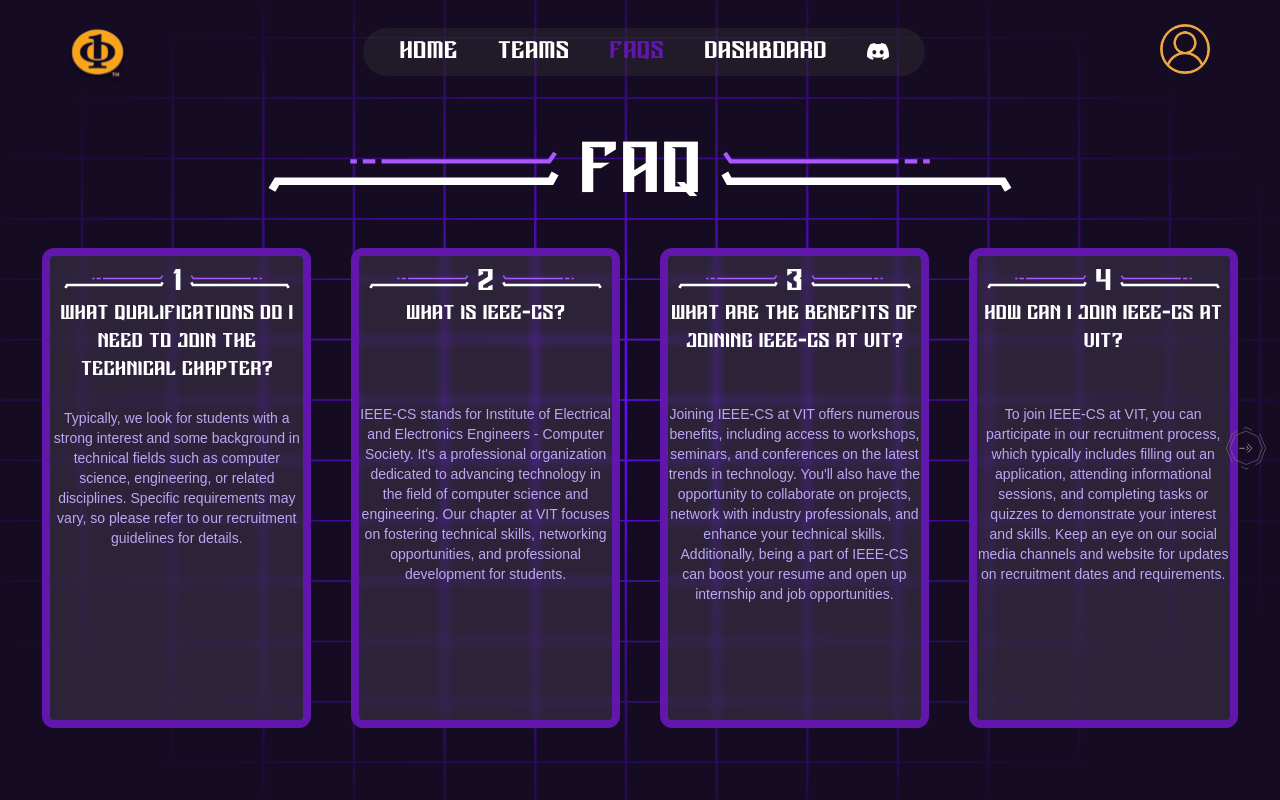
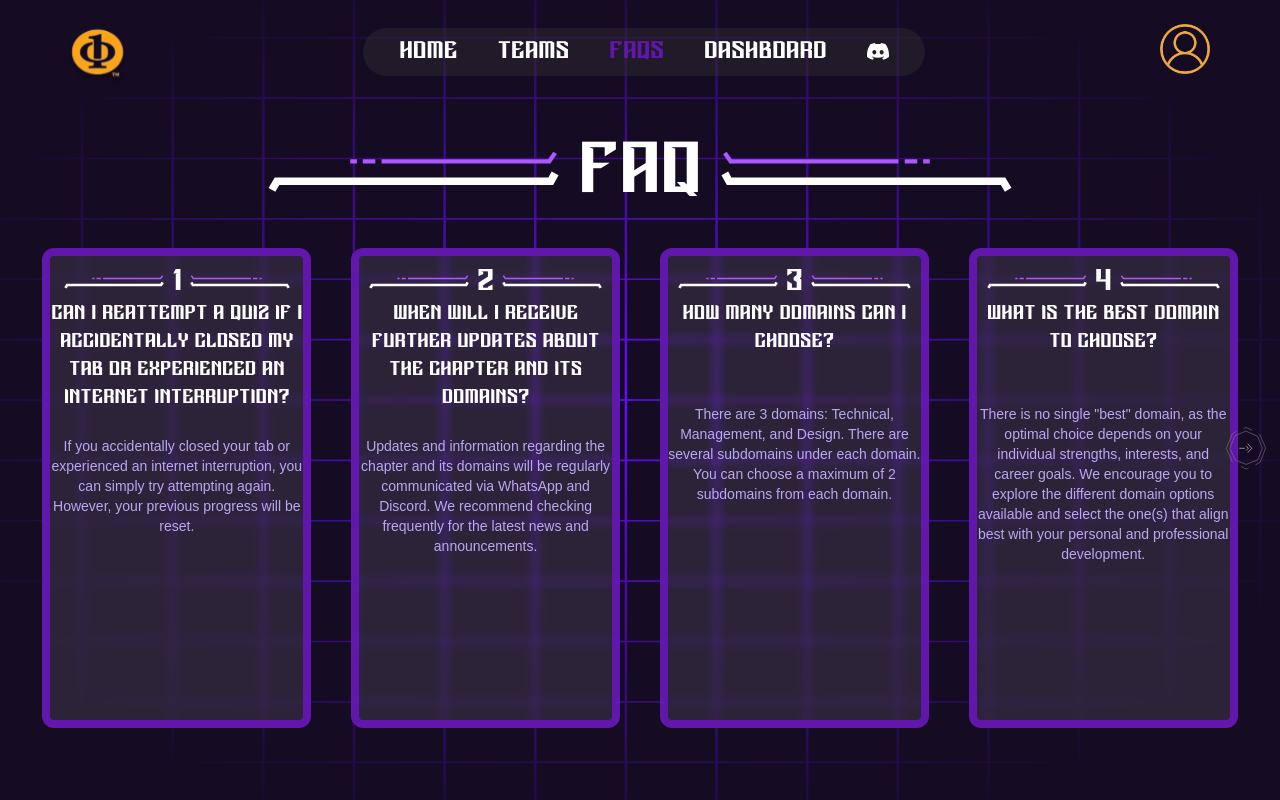
Before and after one commit to medhansh17/Recruitments-Portal, a Next.js app: page /faq in a window 1280 px wide. Built offline with nearby package versions, Linux system fonts and the light colour scheme; a web font is replaced by a local one.

Commit message:
FAQ updated

```diff
--- a/src/app/faq/page.tsx
+++ b/src/app/faq/page.tsx
@@ -8,32 +8,32 @@ export default function Faq(){
         question:string,
         answer:string
     }> = [{
-        question:'What qualifications do I need to join the technical chapter?',
-        answer:"Typically, we look for students with a strong interest and some background in technical fields such as computer science, engineering, or related disciplines. Specific requirements may vary, so please refer to our recruitment guidelines for details."
+        question:'Can I reattempt a quiz if I accidentally closed my tab or experienced an internet interruption?',
+        answer:"If you accidentally closed your tab or experienced an internet interruption, you can simply try attempting again. However, your previous progress will be reset."
     },
         {
-            question:'What is IEEE-CS?',
-            answer:"IEEE-CS stands for Institute of Electrical and Electronics Engineers - Computer Society. It's a professional organization dedicated to advancing technology in the field of computer science and engineering. Our chapter at VIT focuses on fostering technical skills, networking opportunities, and professional development for students."
+            question:'When will I receive further updates about the chapter and its domains?',
+            answer:"Updates and information regarding the chapter and its domains will be regularly communicated via WhatsApp and Discord. We recommend checking frequently for the latest news and announcements."
         },
         {
-            question:'What are the benefits of joining IEEE-CS at VIT?',
-            answer:"Joining IEEE-CS at VIT offers numerous benefits, including access to workshops, seminars, and conferences on the latest trends in technology. You'll also have the opportunity to collaborate on projects, network with industry professionals, and enhance your technical skills. Additionally, being a part of IEEE-CS can boost your resume and open up internship and job opportunities."
+            question:'How many domains can I choose?',
+            answer:"There are 3 domains: Technical, Management, and Design. There are several subdomains under each domain. You can choose a maximum of 2 subdomains from each domain."
         },
         {
-            question:'How can I join IEEE-CS at VIT?',
-            answer:"To join IEEE-CS at VIT, you can participate in our recruitment process, which typically includes filling out an application, attending informational sessions, and completing tasks or quizzes to demonstrate your interest and skills. Keep an eye on our social media channels and website for updates on recruitment dates and requirements."
+            question:'What is the best domain to choose?',
+            answer:"There is no single \"best\" domain, as the optimal choice depends on your individual strengths, interests, and career goals. We encourage you to explore the different domain options available and select the one(s) that align best with your personal and professional development."
         },
         {
-            question:'What domains or activities does IEEE-CS at VIT offer?',
-            answer:"IEEE-CS at VIT offers a wide range of domains and activities to cater to different interests and skill sets. These may include software development, artificial intelligence, cybersecurity, data science, robotics, and more. As a member, you'll have the opportunity to explore these domains through workshops, projects, and hands-on learning experiences."
+            question:'Do I need previous experience for any domains?',
+            answer:"Previous experience is not strictly required for either the tech or management domains. The chapter helps you develop the necessary skills and knowledge, regardless of your prior background.",
         },
         {
-            question:'Are there any membership fees for joining IEEE-CS at VIT?',
-            answer:"Yes, there may be nominal membership fees associated with joining IEEE-CS at VIT. These fees help support chapter activities, events, and resources provided to members. However, we strive to keep the fees affordable to ensure accessibility for all students. Detailed information about membership fees will be provided during the recruitment process."
+            question:'Can I still join a domain as a second-year or third-year student?',
+            answer:'Yes, you are still eligible to join the club and select your desired domains. The club welcomes students from all academic years and is committed to supporting your personal and professional growth throughout your academic journey.'
         },
         {
-            question:'How can I stay updated with IEEE-CS events and activities at VIT?',
-            answer:"To stay updated with IEEE-CS events and activities at VIT, make sure to follow us on our social media channels, including Facebook, Instagram, and Twitter. You can also regularly check our website and subscribe to our newsletter for announcements, event schedules, and other important updates."
+            question:'Can I join domains without attempting the quizzes?',
+            answer:'No, you must attempt the quizzes to join the domains. The quizzes are designed to assess your knowledge and skills in the respective domains and ensure that you are adequately prepared to contribute effectively.'
         }
     ]
     return <section className="flex flex-col w-screen items-center justify-center min-h-screen pt-16">
--- a/src/components/carousel.tsx
+++ b/src/components/carousel.tsx
@@ -1,6 +1,5 @@
 import { useState } from 'react';
 import FaqCard from "./faqcard";
-import Image from 'next/image';
 import Question from './quiz/Question';
 import { motion ,Variants } from "framer-motion";
 
```
